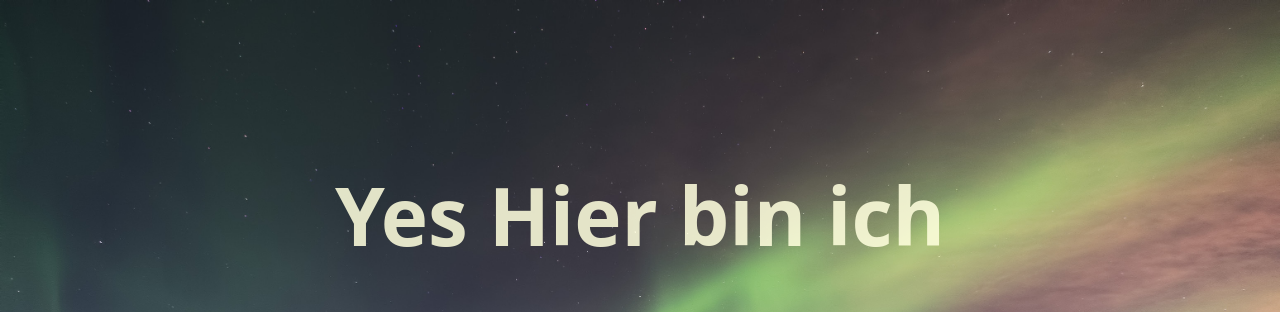
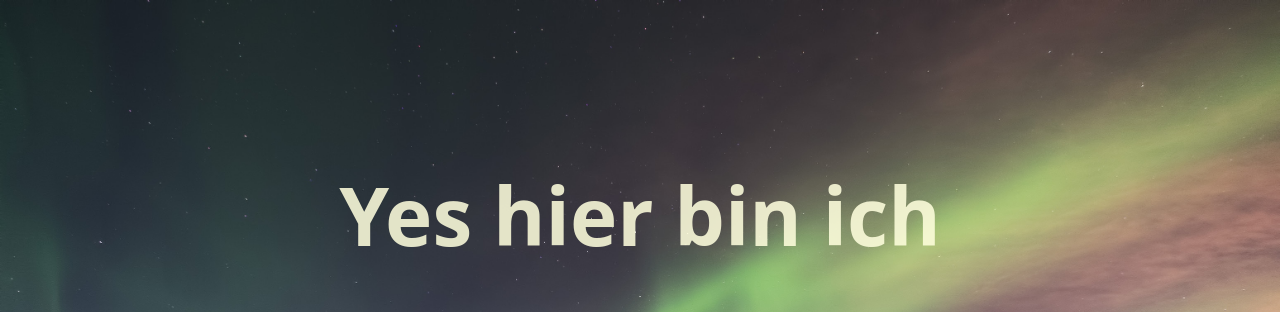
Before and after one commit to EmmoCodes/units_2_2, a plain HTML site: page index.html in a window 1280 px wide. Shown: the top 312 px of the page. Drawn offline with Linux system fonts and the light colour scheme.

Commit message:
units_2_2

```diff
--- a/index.html
+++ b/index.html
@@ -13,7 +13,7 @@
 
   <main>
     <section>
-      <h1>Yes Hier bin ich</h1>
+      <h1>Yes hier bin ich</h1>
     </section>
   </main>
 </body>
```
